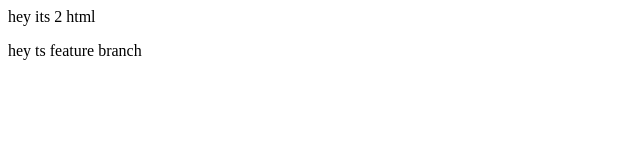
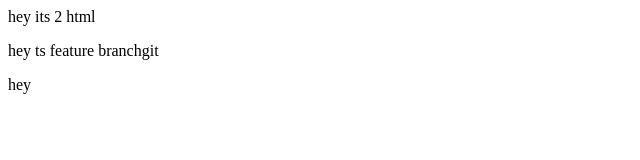
Before and after one commit to Nikhil-Gandhi24/new-html, a plain HTML site: page nikhil2/index.html in a window 1280 px wide. Shown: the full height of the page, 0-640 px from the left. Drawn offline with Linux system fonts and the light colour scheme.

Commit message:
new change

```diff
--- a/nikhil2/index.html
+++ b/nikhil2/index.html
@@ -1,4 +1,5 @@
 <html>
     <p>hey its 2 html</p>
-    <p>hey ts feature branch</p>
+    <p>hey ts feature branchgit</p>
+    <p>hey </p>
 </html>
```
